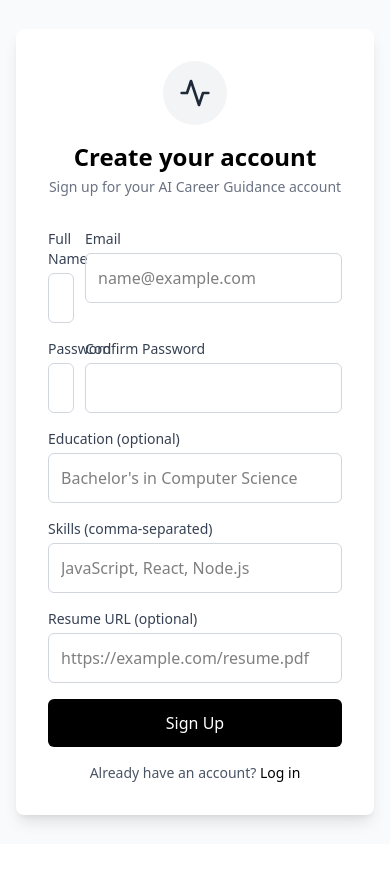
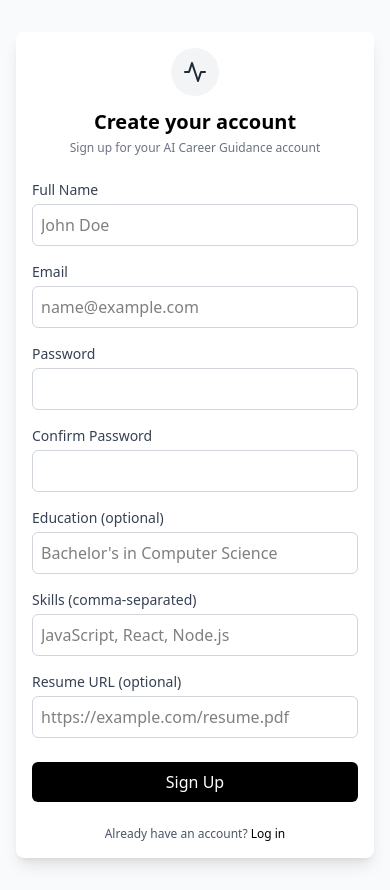
Before and after one commit to Himalf/IntelliPath, a React (Vite) app in the folder frontend/: page /register in a window 390 px wide. Before the commit the page ends 844 px from the top, so only its background shows below. Built offline with nearby package versions, Linux system fonts and the light colour scheme.

Commit message:
feat: add responsive

```diff
--- a/frontend/src/features/auth/Register.tsx
+++ b/frontend/src/features/auth/Register.tsx
@@ -39,14 +39,14 @@ export default function Register() {
   };
 
   return (
-    <div className="flex items-center justify-center min-h-screen bg-gray-50 px-4">
-      <div className="w-full max-w-md bg-white rounded-lg shadow-lg p-8">
+    <div className="flex items-center justify-center min-h-screen bg-gray-50 px-4 py-8 sm:py-12">
+      <div className="w-full max-w-xl bg-white rounded-lg shadow-lg p-4 sm:p-6 md:p-8">
         {/* Header */}
-        <div className="flex flex-col items-center mb-8">
-          <div className="w-16 h-16 flex items-center justify-center bg-gray-100 rounded-full mb-4">
+        <div className="flex flex-col items-center mb-6 md:mb-8">
+          <div className="w-12 h-12 sm:w-16 sm:h-16 flex items-center justify-center bg-gray-100 rounded-full mb-3 md:mb-4">
             <svg
               xmlns="http://www.w3.org/2000/svg"
-              className="h-8 w-8 text-gray-800"
+              className="h-6 w-6 sm:h-8 sm:w-8 text-gray-800"
               viewBox="0 0 24 24"
               fill="none"
               stroke="currentColor"
@@ -57,32 +57,34 @@ export default function Register() {
               <path d="M22 12h-4l-3 9L9 3l-3 9H2"></path>
             </svg>
           </div>
-          <h2 className="text-2xl font-bold text-center">
+          <h2 className="text-xl sm:text-2xl font-bold text-center">
             Create your account
           </h2>
-          <p className="text-sm text-gray-500 text-center mt-1">
+          <p className="text-xs sm:text-sm text-gray-500 text-center mt-1">
             Sign up for your AI Career Guidance account
           </p>
         </div>
 
         <form
           onSubmit={handleSubmit(onSubmit)}
-          className="grid grid-cols-1 md:grid-cols-2 gap-4"
+          className="grid grid-cols-1 gap-4 sm:gap-5"
         >
+          {/* Form Grid Layout */}
+          <div className="grid grid-cols-1 sm:grid-cols-2 gap-4">
             {/* Full Name */}
             <div>
               <label className="block text-sm font-medium text-gray-700 mb-1">
                 Full Name
               </label>
               <input
-              className={`w-full p-3 border ${
+                className={`w-full p-2 sm:p-3 border ${
                   errors.fullName ? "border-red-500" : "border-gray-300"
                 } rounded-md focus:outline-none focus:ring-2 focus:ring-gray-200`}
                 {...register("fullName", { required: "Full name is required" })}
                 placeholder="John Doe"
               />
               {errors.fullName && (
-              <p className="text-red-500 text-sm mt-1">
+                <p className="text-red-500 text-xs sm:text-sm mt-1">
                   {errors.fullName.message}
                 </p>
               )}
@@ -94,7 +96,7 @@ export default function Register() {
                 Email
               </label>
               <input
-              className={`w-full p-3 border ${
+                className={`w-full p-2 sm:p-3 border ${
                   errors.email ? "border-red-500" : "border-gray-300"
                 } rounded-md focus:outline-none focus:ring-2 focus:ring-gray-200`}
                 {...register("email", {
@@ -105,9 +107,10 @@ export default function Register() {
                   },
                 })}
                 placeholder="name@example.com"
+                type="email"
               />
               {errors.email && (
-              <p className="text-red-500 text-sm mt-1">
+                <p className="text-red-500 text-xs sm:text-sm mt-1">
                   {errors.email.message}
                 </p>
               )}
@@ -120,7 +123,7 @@ export default function Register() {
               </label>
               <input
                 type="password"
-              className={`w-full p-3 border ${
+                className={`w-full p-2 sm:p-3 border ${
                   errors.password ? "border-red-500" : "border-gray-300"
                 } rounded-md focus:outline-none focus:ring-2 focus:ring-gray-200`}
                 {...register("password", {
@@ -132,7 +135,7 @@ export default function Register() {
                 })}
               />
               {errors.password && (
-              <p className="text-red-500 text-sm mt-1">
+                <p className="text-red-500 text-xs sm:text-sm mt-1">
                   {errors.password.message}
                 </p>
               )}
@@ -145,7 +148,7 @@ export default function Register() {
               </label>
               <input
                 type="password"
-              className={`w-full p-3 border ${
+                className={`w-full p-2 sm:p-3 border ${
                   errors.confirmPassword ? "border-red-500" : "border-gray-300"
                 } rounded-md focus:outline-none focus:ring-2 focus:ring-gray-200`}
                 {...register("confirmPassword", {
@@ -153,64 +156,66 @@ export default function Register() {
                 })}
               />
               {errors.confirmPassword && (
-              <p className="text-red-500 text-sm mt-1">
+                <p className="text-red-500 text-xs sm:text-sm mt-1">
                   {errors.confirmPassword.message}
                 </p>
               )}
             </div>
+          </div>
 
           {/* Education */}
-          <div className="col-span-2">
+          <div>
             <label className="block text-sm font-medium text-gray-700 mb-1">
               Education (optional)
             </label>
             <input
-              className="w-full p-3 border border-gray-300 rounded-md focus:outline-none focus:ring-2 focus:ring-gray-200"
+              className="w-full p-2 sm:p-3 border border-gray-300 rounded-md focus:outline-none focus:ring-2 focus:ring-gray-200"
               placeholder="Bachelor's in Computer Science"
               {...register("education")}
             />
           </div>
 
           {/* Skills */}
-          <div className="col-span-2">
+          <div>
             <label className="block text-sm font-medium text-gray-700 mb-1">
               Skills (comma-separated)
             </label>
             <input
-              className="w-full p-3 border border-gray-300 rounded-md focus:outline-none focus:ring-2 focus:ring-gray-200"
+              className="w-full p-2 sm:p-3 border border-gray-300 rounded-md focus:outline-none focus:ring-2 focus:ring-gray-200"
               placeholder="JavaScript, React, Node.js"
               {...register("skills")}
             />
           </div>
 
           {/* Resume URL */}
-          <div className="col-span-2">
+          <div>
             <label className="block text-sm font-medium text-gray-700 mb-1">
               Resume URL (optional)
             </label>
             <input
-              className="w-full p-3 border border-gray-300 rounded-md focus:outline-none focus:ring-2 focus:ring-gray-200"
+              className="w-full p-2 sm:p-3 border border-gray-300 rounded-md focus:outline-none focus:ring-2 focus:ring-gray-200"
               placeholder="https://example.com/resume.pdf"
+              type="url"
               {...register("resume_url")}
             />
           </div>
 
           {/* Error Message */}
           {error && (
-            <div className="col-span-2 text-red-600 text-sm">{error}</div>
+            <div className="text-red-600 text-xs sm:text-sm mb-1">{error}</div>
           )}
 
           {/* Submit Button */}
           <button
             type="submit"
             disabled={isSubmitting}
-            className="col-span-2 w-full bg-black text-white py-3 rounded-md hover:bg-gray-800 focus:outline-none focus:ring-2 focus:ring-gray-400 font-medium"
+            className="w-full bg-black text-white py-2 sm:py-3 rounded-md hover:bg-gray-800 focus:outline-none focus:ring-2 focus:ring-gray-400 font-medium mt-2"
           >
             {isSubmitting ? "Registering..." : "Sign Up"}
           </button>
 
           {/* Login Redirect */}
-          <p className="col-span-2 text-center text-sm text-gray-600">
+          <p className="text-center text-xs sm:text-sm text-gray-600 mt-2">
             Already have an account?{" "}
             <a href="/login" className="text-black font-medium hover:underline">
               Log in
```
Lines whose indentation alone changed are shown as unchanged.
